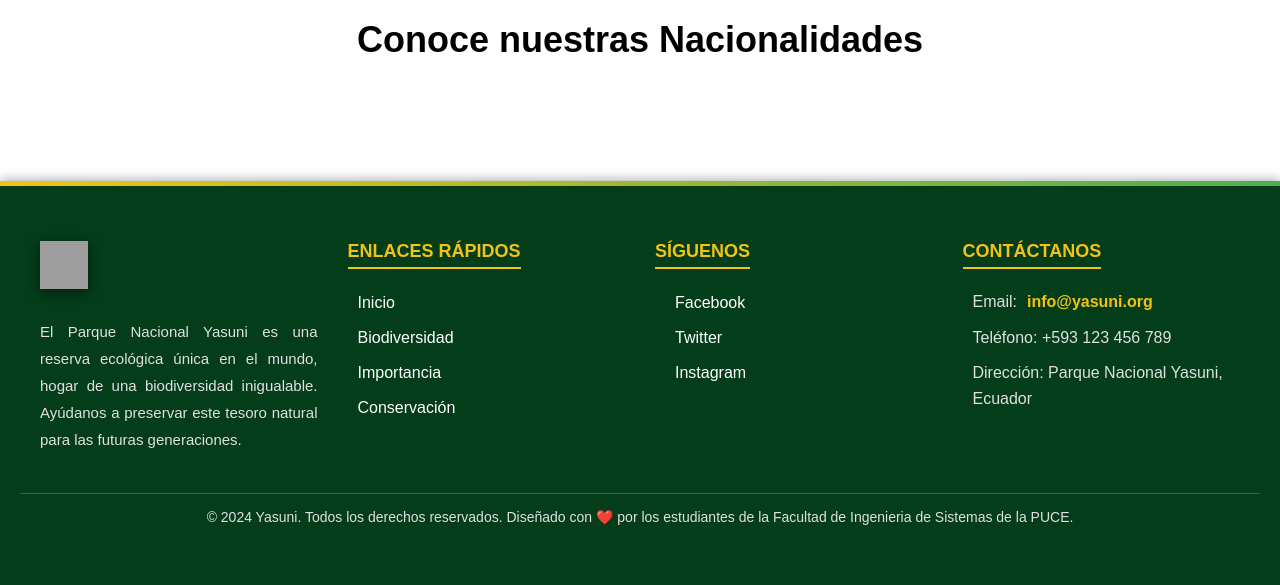
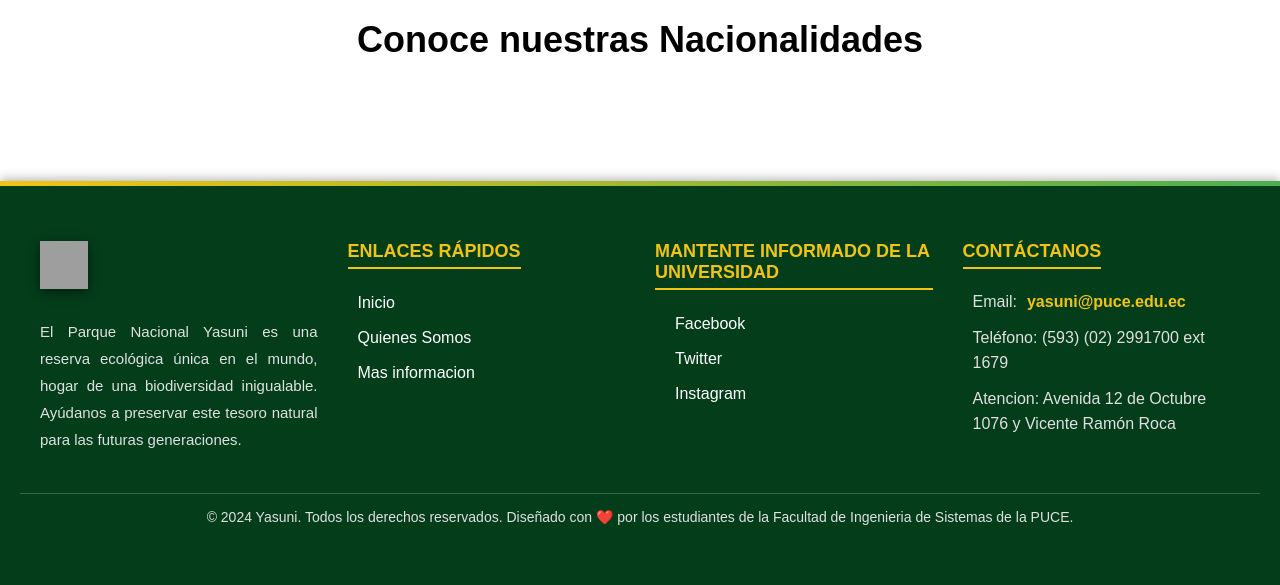
Before and after one commit to CarlosC-checarlois/YasuniECYProject, a Django app: page /quienes-somos/ in a window 1280 px wide. Shown: the part 738-1323 px from the top of the page. Run offline with Django 3.2, Linux system fonts and the light colour scheme; data that the repository does not hold is empty; some libraries are stand-ins or nearby versions; grey boxes are pictures that could not be loaded.

Commit message:
Se estandarizo el codigo de algunos HTML y CSS

```diff
--- a/Turisticas/urls.py
+++ b/Turisticas/urls.py
@@ -1,5 +1,7 @@
 from django.urls import path
 from . import views
+from django.shortcuts import render
+from django.conf.urls import handler404
 
 urlpatterns = [
     path('gestionar-turismo/', views.gestionar_turismo, name='gestionar_turismo'),
@@ -10,3 +12,7 @@ urlpatterns = [
     path('guardar-tiempo-visualizacion-turistica/<int:turCodigo>/', views.guardar_tiempo_visualizacion_turistica, name='guardar_tiempo_visualizacion_turistica'),
 
 ]
+def custom_404_view(request, exception):
+    return render(request, '404.html', status=404)
+
+handler404 = custom_404_view
--- a/Yasuni/settings.py
+++ b/Yasuni/settings.py
@@ -11,7 +11,7 @@ BASE_DIR = Path(__file__).resolve().parent.parent
 
 SECRET_KEY = os.getenv("DJANGO_SECRET_KEY",'asdasdasda')
 # SECURITY WARNING: don't run with debug turned on in production!
-DEBUG = os.getenv("DJANGO_DEBUG",'True')
+DEBUG = os.getenv("DJANGO_DEBUG",True)
 
 ALLOWED_HOSTS = os.getenv("DJANGO_ALLOWED_HOSTS",'*')
 
--- a/templates/cabezal.html
+++ b/templates/cabezal.html
@@ -69,35 +69,35 @@
         <div class="footer-links">
             <h4>Enlaces Rápidos</h4>
             <ul>
-                <li><a href="#Inicio"><i class="fa fa-home"></i> Inicio</a></li>
-                <li><a href="#Biodiversidad"><i class="fa fa-leaf"></i> Biodiversidad</a></li>
-                <li><a href="#Importancia"><i class="fa fa-globe"></i> Importancia</a></li>
-                <li><a href="#Conservacion"><i class="fa fa-hand-holding-water"></i> Conservación</a></li>
+                <li><a href="{% url 'home' %}"><i class="fa fa-home"></i>Inicio</a></li>
+                <li><a href="{% url 'quienes_somos' %}"><i class="fa fa-leaf"></i>Quienes Somos</a></li>
+                <li><a href="{% url 'mas_informacion' %}"><i class="fa fa-globe"></i>Mas informacion</a></li>
             </ul>
         </div>
 
         <!-- Redes Sociales -->
         <div class="footer-social">
-            <h4>Síguenos</h4>
+            <h4>Mantente informado de la universidad</h4>
             <ul>
-                <li><a href="https://facebook.com"><i class="fa fa-facebook"></i> Facebook</a></li>
-                <li><a href="https://twitter.com"><i class="fa fa-twitter"></i> Twitter</a></li>
-                <li><a href="https://instagram.com"><i class="fa fa-instagram"></i> Instagram</a></li>
+                <li><a href="https://www.facebook.com/pontificiauniversidadcatolicadelecuador"><i class="fa fa-facebook"></i> Facebook</a></li>
+                <li><a href="https://x.com/puce_ecuador"><i class="fa fa-twitter"></i> Twitter</a></li>
+                <li><a href="https://www.instagram.com/puce_ecuador/?hl=en"><i class="fa fa-instagram"></i> Instagram</a></li>
             </ul>
         </div>
 
         <!-- Información de Contacto -->
         <div class="footer-contact">
             <h4>Contáctanos</h4>
-            <p><i class="fa fa-envelope"></i> Email: <a href="mailto:info@yasuni.org">info@yasuni.org</a></p>
-            <p><i class="fa fa-phone"></i> Teléfono: +593 123 456 789</p>
-            <p><i class="fa fa-map-marker"></i> Dirección: Parque Nacional Yasuni, Ecuador</p>
+            <p><i class="fa fa-envelope"></i> Email: <a href="mailto:yasuni@puce.edu.ec">yasuni@puce.edu.ec</a></p>
+            <p><i class="fa fa-phone"></i> Teléfono: (593) (02) 2991700 ext 1679</p>
+            <p><i class="fa fa-map-marker"></i> Atencion: Avenida 12 de Octubre 1076 y Vicente Ramón Roca</p>
         </div>
     </div>
 
     <!-- Derechos Reservados -->
     <div class="footer-bottom">
-        <p>© 2024 Yasuni. Todos los derechos reservados. Diseñado con ❤️ por los estudiantes de la Facultad de Ingenieria de Sistemas de la PUCE.</p>
+        <p>© 2024 Yasuni. Todos los derechos reservados. Diseñado con ❤️ por los estudiantes de la Facultad de
+            Ingenieria de Sistemas de la PUCE.</p>
     </div>
 </footer>
 
```
Also changed, not shown: templates/404.html (+102 -13 lines), webapp/static/webapp/images/yasuni_imagen.jpg (added).
